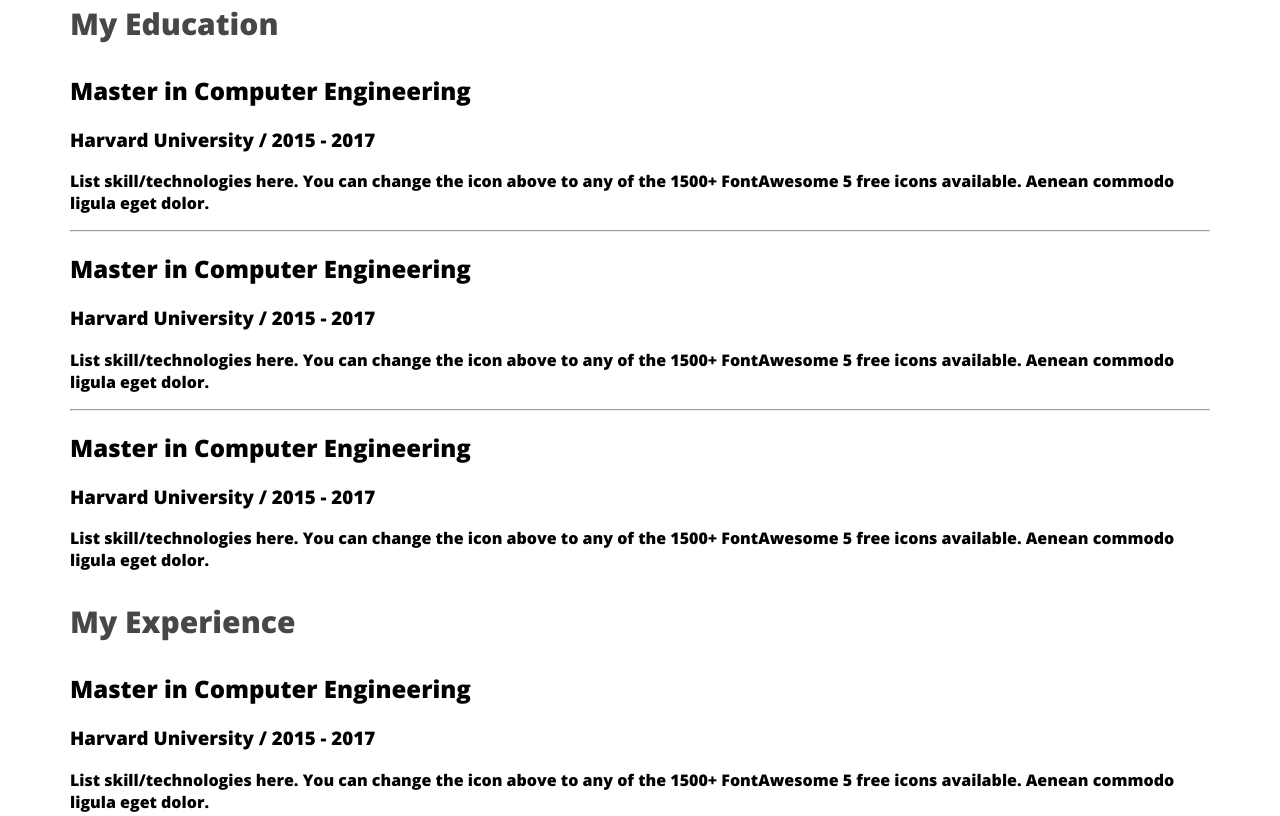
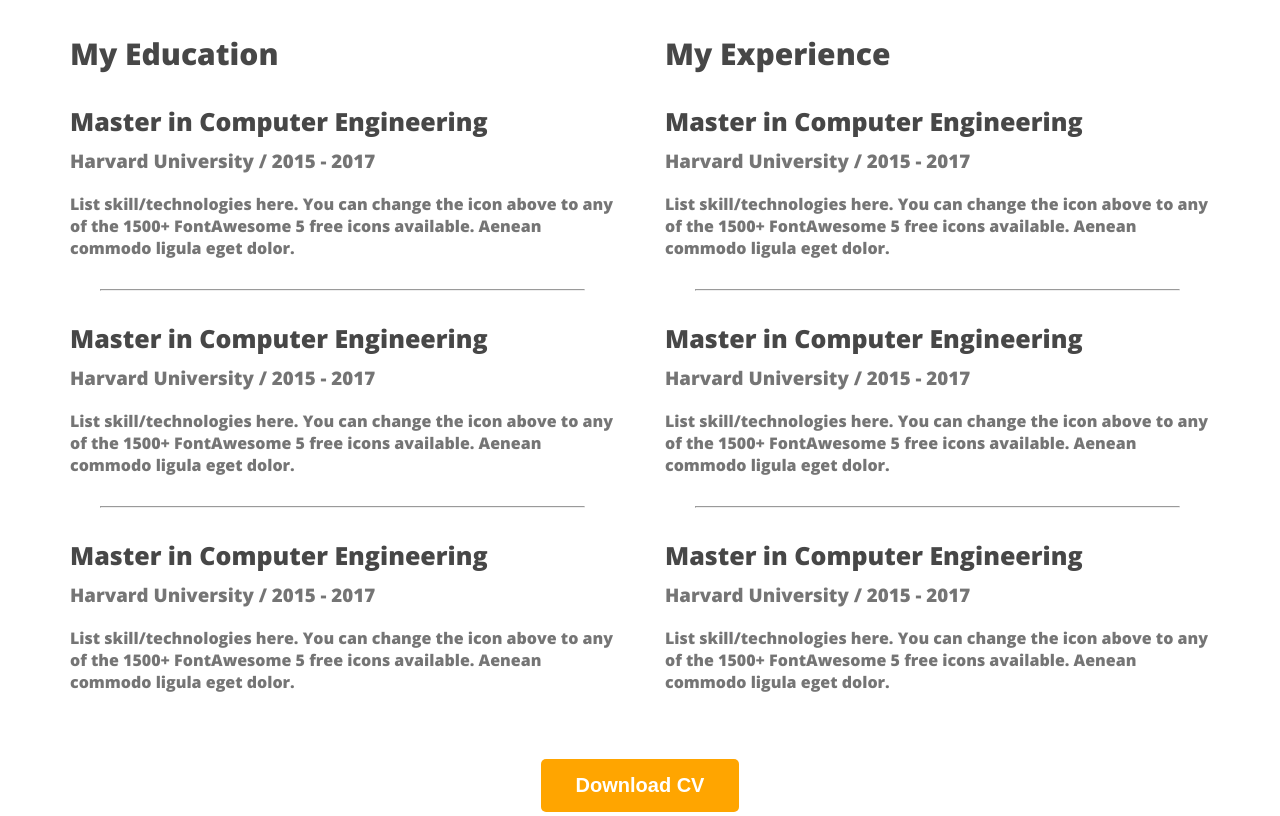
Before and after one commit to mdHasibUs/my-very-own-website-portfolio, a plain HTML site: page index.html in a window 1280 px wide. Shown: the part 2446-3262 px from the top of the page. Drawn offline with nearby package versions, Linux system fonts and the light colour scheme.

Commit message:
5-7 half video

```diff
--- a/index.html
+++ b/index.html
@@ -99,7 +99,7 @@
         <section>
             <h3 class="section-title">A summary of My Resume</h3>
 
-            <div class="resume-containter">
+            <div class="resume-container">
                 <div class="resume-column">
                     <h3 class="resume-column-title">My Education</h3>
 
@@ -107,21 +107,24 @@
                         <h2 class="resume-item-title">Master in Computer Engineering</h2>
                         <h3 class="resume-item-institute">Harvard University / 2015 - 2017</h3>
                         <p class="resume-item-description">List skill/technologies here. You can change the icon above
-                            to any of the 1500+ FontAwesome 5 free icons available. Aenean commodo ligula eget dolor.</p>
+                            to any of the 1500+ FontAwesome 5 free icons available. Aenean commodo ligula eget dolor.
+                        </p>
                     </div>
                     <hr>
                     <div class="resume-item">
                         <h2 class="resume-item-title">Master in Computer Engineering</h2>
                         <h3 class="resume-item-institute">Harvard University / 2015 - 2017</h3>
                         <p class="resume-item-description">List skill/technologies here. You can change the icon above
-                            to any of the 1500+ FontAwesome 5 free icons available. Aenean commodo ligula eget dolor.</p>
+                            to any of the 1500+ FontAwesome 5 free icons available. Aenean commodo ligula eget dolor.
+                        </p>
                     </div>
                     <hr>
                     <div class="resume-item">
                         <h2 class="resume-item-title">Master in Computer Engineering</h2>
                         <h3 class="resume-item-institute">Harvard University / 2015 - 2017</h3>
                         <p class="resume-item-description">List skill/technologies here. You can change the icon above
-                            to any of the 1500+ FontAwesome 5 free icons available. Aenean commodo ligula eget dolor.</p>
+                            to any of the 1500+ FontAwesome 5 free icons available. Aenean commodo ligula eget dolor.
+                        </p>
                     </div>
                 </div>
                 <div class="resume-column">
@@ -131,23 +134,29 @@
                         <h2 class="resume-item-title">Master in Computer Engineering</h2>
                         <h3 class="resume-item-institute">Harvard University / 2015 - 2017</h3>
                         <p class="resume-item-description">List skill/technologies here. You can change the icon above
-                            to any of the 1500+ FontAwesome 5 free icons available. Aenean commodo ligula eget dolor.</p>
+                            to any of the 1500+ FontAwesome 5 free icons available. Aenean commodo ligula eget dolor.
+                        </p>
                     </div>
                     <hr>
                     <div class="resume-item">
                         <h2 class="resume-item-title">Master in Computer Engineering</h2>
                         <h3 class="resume-item-institute">Harvard University / 2015 - 2017</h3>
                         <p class="resume-item-description">List skill/technologies here. You can change the icon above
-                            to any of the 1500+ FontAwesome 5 free icons available. Aenean commodo ligula eget dolor.</p>
+                            to any of the 1500+ FontAwesome 5 free icons available. Aenean commodo ligula eget dolor.
+                        </p>
                     </div>
                     <hr>
                     <div class="resume-item">
                         <h2 class="resume-item-title">Master in Computer Engineering</h2>
                         <h3 class="resume-item-institute">Harvard University / 2015 - 2017</h3>
                         <p class="resume-item-description">List skill/technologies here. You can change the icon above
-                            to any of the 1500+ FontAwesome 5 free icons available. Aenean commodo ligula eget dolor.</p>
+                            to any of the 1500+ FontAwesome 5 free icons available. Aenean commodo ligula eget dolor.
+                        </p>
                     </div>
                 </div>
+            </div>
+            <div class="download-cv">
+                <button class="btn-primary">Download CV</button>
             </div>
         </section>
     </main>
--- a/styles/portfolio.css
+++ b/styles/portfolio.css
@@ -100,12 +100,12 @@ nav a {
 }
 
 /* main section styles */
-main{
+main {
     max-width: 1140px;
     margin: 0 auto;
 }
 
-main section{
+main section {
     margin-top: 130px;
 }
 
@@ -117,31 +117,31 @@ main section{
     margin: 130px 0;
 }
 
-.about-info-container{
+.about-info-container {
     display: flex;
     justify-content: space-around;
 }
 
-.about-info{
+.about-info {
     text-align: center;
 }
 
 
 /* skills related styles */
-#what-i-do-description{
+#what-i-do-description {
     padding: 30px 150px;
 }
 
-.skills-container{
+.skills-container {
     display: flex;
     gap: 24px;
 }
 
-.skill-description{
-    color:#757575;
+.skill-description {
+    color: #757575;
 }
 
-.skill{
+.skill {
     padding: 30px;
     border-radius: 5px;
     background: #FFF;
@@ -149,8 +149,39 @@ main section{
 }
 
 /* resume section styles */
-.resume-column-title{
+.resume-column-title {
     color: #474747;
-font-size: 30px;
-font-weight: 700;
+    font-size: 30px;
+    font-weight: 700;
 }
+
+.resume-container {
+    display: flex;
+    gap: 50px;
+}
+
+.resume-item-institute,
+.resume-item-description {
+    color: #757575;
+}
+
+.resume-item-title {
+    color: #474747;
+    font-size: 25px;
+    font-weight: 700;
+    margin-bottom: 10px;
+}
+
+.resume-container hr{
+    margin: 30px;
+}
+
+.resume-item-institute{
+    margin-bottom: 20px;
+    margin-top: 0px;
+}
+
+.download-cv{
+    text-align: center;
+    margin-top: 50px;
+}
```
